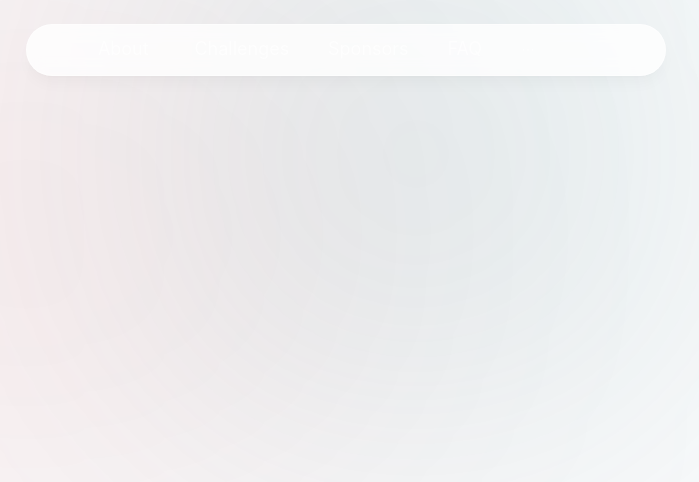
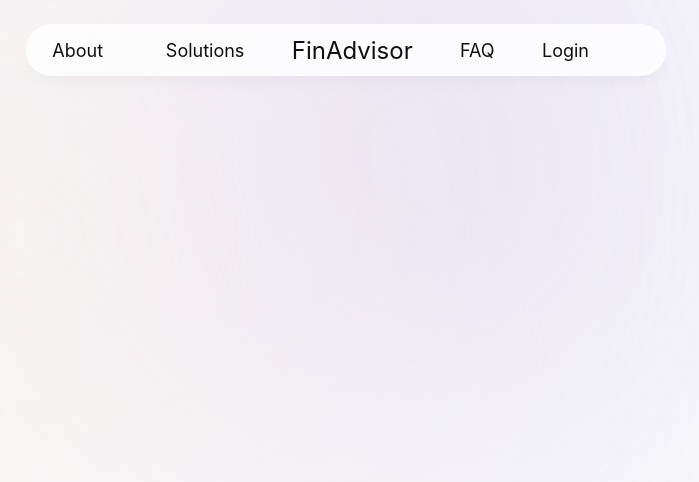
Before and after one commit to bellh14/AIMProjectF2023, a Next.js app in the folder FrontEnd/: page / in a window 1280 px wide. Shown: the top 482 px of the page, without its empty margins (294-993 px from the left). Built offline with nearby package versions, Linux system fonts and the light colour scheme.

Commit message:
update styling to "good enough"

```diff
--- a/FrontEnd/app/(Shared-Components)/Navbar.tsx
+++ b/FrontEnd/app/(Shared-Components)/Navbar.tsx
@@ -38,14 +38,14 @@ const items: MenuProps["items"] = [
             href="#challenges"
             rel="noopener noreferrer"
         >
-            Challenges
+            Solutions
         </a>,
         "sub2",
         null
     ),
     getItem(
-        <a className={"navbarLink"} href="#sponsors" rel="noopener noreferrer">
-            Sponsors
+        <a className={"navbarLink text-2xl"} href="/" rel="noopener noreferrer">
+            FinAdvisor
         </a>,
         "sub3",
         null
@@ -59,7 +59,7 @@ const items: MenuProps["items"] = [
     ),
     getItem(
         <a className={"navbarLink"} href="#schedule" rel="noopener noreferrer">
-            Schedule
+            Login
         </a>,
         "sub5",
         null
@@ -79,7 +79,7 @@ const Navbar = (props: Props) => {
             ></motion.div>
             <nav className="navbarStyle">
                 <motion.div
-                    className="mx-auto md:min-w-[500px] md:visible invisible w-0"
+                    className="mx-auto md:min-w-[600px] md:visible invisible w-0"
                     initial={{ y: -100, opacity: 0 }}
                     animate={{ y: 0, opacity: 1 }}
                 >
@@ -87,7 +87,7 @@ const Navbar = (props: Props) => {
                         mode="horizontal"
                         theme="dark"
                         items={items}
-                        className="flex items-center justify-between text-secondary-blue text-lg transition px-3 py-2"
+                        className="flex items-center justify-between px-2 text-lg transition py-2"
                     />
                 </motion.div>
 
@@ -101,7 +101,7 @@ const Navbar = (props: Props) => {
                 <Button
                     type="primary"
                     onClick={() => setNavbarToggle(!navbarToggle)}
-                    className=" text-secondary-blue"
+                    className=""
                 >
                     {navbarToggle ? (
                         <MenuUnfoldOutlined />
@@ -115,7 +115,7 @@ const Navbar = (props: Props) => {
                         mode="inline"
                         theme="dark"
                         items={items}
-                        className="bg-black right-0 z-[9999] w-full text-secondary-blue transition"
+                        className="bg-black right-0 z-[9999] w-full transition"
                     />
                 )}
             </div>
--- a/FrontEnd/app/layout.tsx
+++ b/FrontEnd/app/layout.tsx
@@ -21,7 +21,8 @@ const antDCustomizeTheme = {
             horizontalLineHeight: "0px",
             // darkItemBg: "#0F0F0F",
             darkItemBg: "transparent",
-            darkItemHoverColor: "#e20000",
+            darkItemHoverColor: "#7743DB",
+            darkItemColor: "#0F0F0F"
         },
     },
 };
@@ -31,8 +32,8 @@ const RootLayout = ({ children }: React.PropsWithChildren) => (
         <body
             className={`${inter.className} bg-gray-50 text-gray-950 relative`}
         >
-            <div className="bg-[#498e942e] absolute top-[-6rem] right-[20rem] h-[31.25rem] w-[31.25rem] -z-10 rounded-full blur-[10rem] sm:w[68.75rem]"></div>
-            <div className="bg-[#e2000011] absolute top-[-1rem] left-[-30rem] h-[31.25rem] w-[50rem] -z-10 rounded-full blur-[10rem] sm:w[68.75rem] md:left-[-22rem] lg:left-[-15rem] xl:left-[-5rem] 2xl:left-[5rem]"></div>
+            <div className="bg-[#7843db2f] absolute top-[-6rem] right-[20rem] h-[31.25rem] w-[31.25rem] -z-10 rounded-full blur-[10rem] sm:w[68.75rem]"></div>
+            <div className="bg-[#f7efe58a] absolute top-[-1rem] left-[-30rem] h-[31.25rem] w-[50rem] -z-10 rounded-full blur-[10rem] sm:w[68.75rem] md:left-[-22rem] lg:left-[-15rem] xl:left-[-5rem] 2xl:left-[5rem]"></div>
             <StyledComponentsRegistry>
                 <ConfigProvider theme={antDCustomizeTheme}>
                     <Navbar />
--- a/FrontEnd/tailwind.config.ts
+++ b/FrontEnd/tailwind.config.ts
@@ -30,14 +30,11 @@ module.exports = {
                 "wh-300": "#939393",
                 "wh-500": "#595959",
                 "wh-900": "#0F0F0F",
-                "accent-red": "#EA9648",
-                "accent-orange": "#E87500",
-                "officer-orange": "#EE9740",
-                "accent-green": "#2D8B49",
-                "accent-yellow": "#EDCA2C",
-                "or-10": "#ff841c",
-                "secondary-blue": "#498E94",
-                "secondary-red": "#E20000",
+                "primary-pink": "#C3ACD0",
+                "primary-purple": "#7743DB",
+                "primary-off-white": "#FFFBF5",
+                beige: "#F7EFE5",
+                "primary-blue": "#084887",
             },
             backgroundImage: {
                 "gradient-radial": "radial-gradient(var(--tw-gradient-stops))",
@@ -50,10 +47,10 @@ module.exports = {
         plugin(function ({ addComponents }: { addComponents: Function }) {
             addComponents({
                 ".navbarLink": {
-                    color: "#498E94",
+                    color: "#7743DB",
                     opacity: 100,
                     "&:hover": {
-                        color: "#E20000",
+                        color: "#7743DB",
                         underline: true,
                         opacity: 1,
                     },
```
